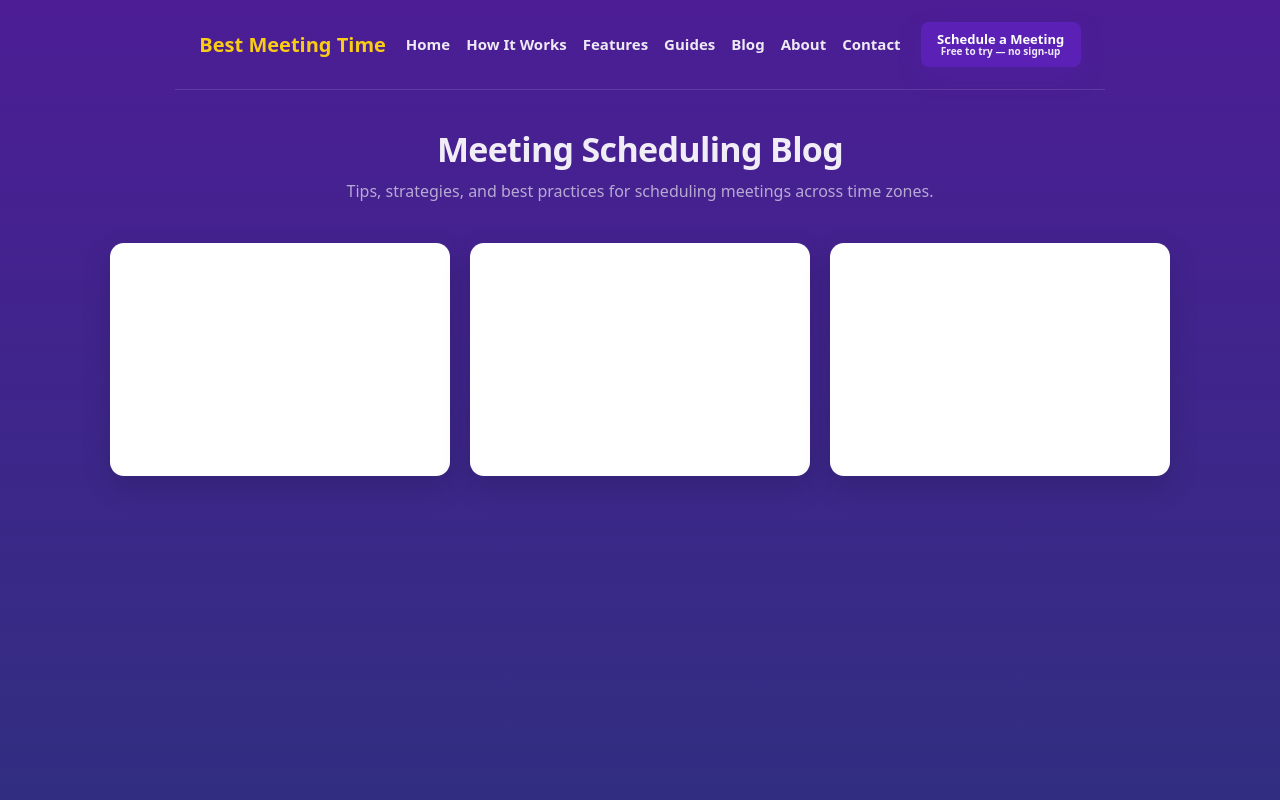
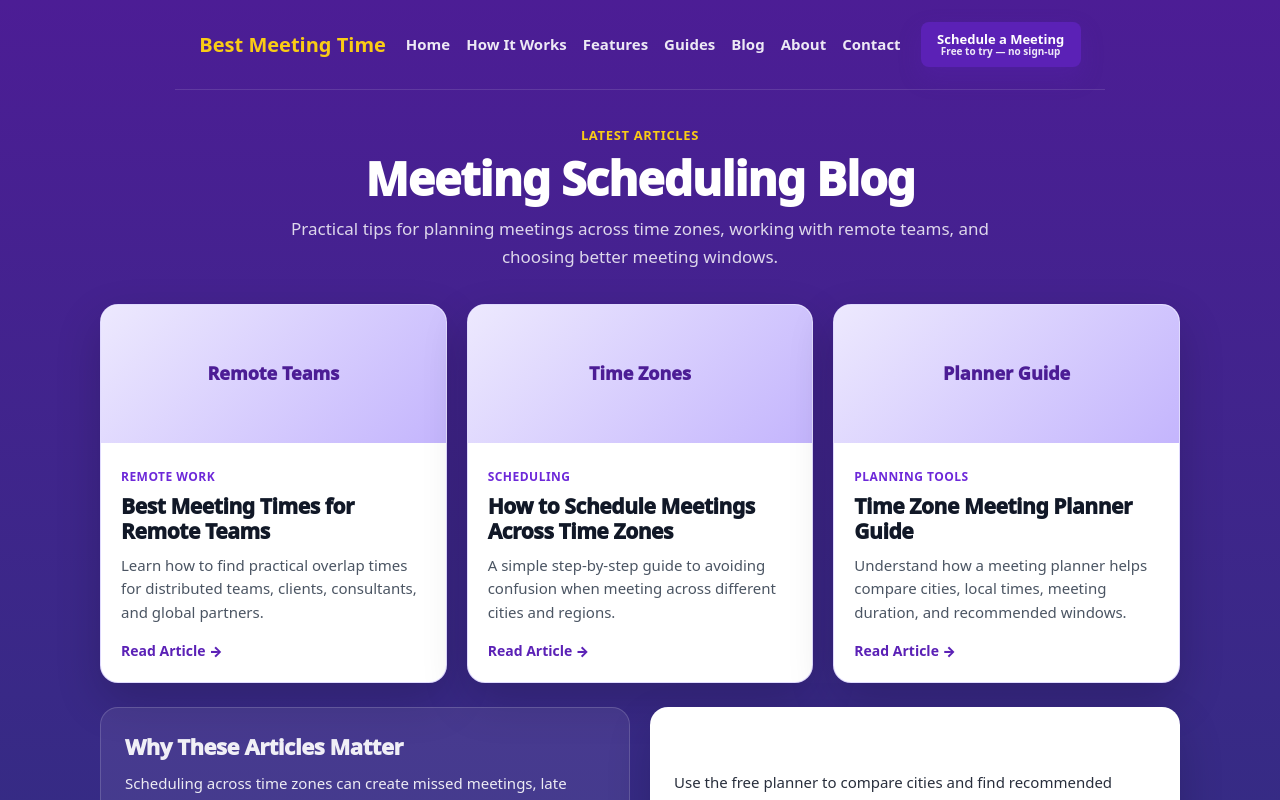
Before and after one commit to techtalk1282/Best-Meeting-Time, a Next.js app: page /blog in a window 1280 px wide. Shown: the top 800 px of the page. Built offline with nearby package versions, Linux system fonts and the light colour scheme.

Commit message:
Replace blog overview with polished AdSense-ready article hub
Updated the blog overview page to a polished article hub with improved UI and meaningful content for better AdSense integration.

```diff
--- a/app/blog/page.tsx
+++ b/app/blog/page.tsx
@@ -1,15 +1,22 @@
 /**
  * File: app/blog/page.tsx
- * Version: v1.0 (BLOG OVERVIEW PAGE)
+ * Version: v2.0 (POLISHED BLOG OVERVIEW - ADSENSE READY)
  * Date: 2026-05-05
  *
  * PURPOSE:
- * - Fix /blog 404
- * - Add SEO content hub for AdSense
- * - Provide initial article structure
+ * - Replace thin /blog page with a polished article hub
+ * - Match the target UI direction: clean cards, useful article previews, branded layout
+ * - Improve AdSense trust by removing empty-looking cards and adding meaningful content
+ *
+ * PROTECTED:
+ * - No Stripe changes
+ * - No checkout changes
+ * - No webhook changes
+ * - No KV changes
+ * - No ToolPreviewSection changes
  *
  * ROLLBACK:
- * - Delete this file if blog is removed from nav
+ * - Revert to v1.0 if this page does not test cleanly
  */
 
 import SiteNav from "../ui/SiteNav";
@@ -21,29 +28,89 @@ export default function BlogPage() {
       <SiteNav />
 
       <main style={pageWrap}>
-        <div style={header}>
+        <section style={heroSection}>
+          <p style={eyebrow}>Latest Articles</p>
+
           <h1 style={title}>Meeting Scheduling Blog</h1>
+
           <p style={subtitle}>
-            Tips, strategies, and best practices for scheduling meetings across time zones.
+            Practical tips for planning meetings across time zones, working with
+            remote teams, and choosing better meeting windows.
           </p>
-        </div>
+        </section>
 
-        <div style={grid}>
-          <a href="/how-to-schedule-meetings-across-time-zones" style={card}>
-            <h2>How to Schedule Meetings Across Time Zones</h2>
-            <p>Step-by-step process for global scheduling without confusion.</p>
+        <section style={featuredWrap}>
+          <a href="/best-meeting-times-remote-teams" style={featuredCard}>
+            <div style={imageBlock}>Remote Teams</div>
+
+            <div style={articleContent}>
+              <span style={category}>Remote Work</span>
+              <h2 style={articleTitle}>
+                Best Meeting Times for Remote Teams
+              </h2>
+              <p style={articleText}>
+                Learn how to find practical overlap times for distributed teams,
+                clients, consultants, and global partners.
+              </p>
+              <span style={readMore}>Read Article →</span>
+            </div>
           </a>
 
-          <a href="/best-meeting-times-remote-teams" style={card}>
-            <h2>Best Meeting Times for Remote Teams</h2>
-            <p>Find overlap times that actually work for distributed teams.</p>
+          <a href="/how-to-schedule-meetings-across-time-zones" style={featuredCard}>
+            <div style={imageBlock}>Time Zones</div>
+
+            <div style={articleContent}>
+              <span style={category}>Scheduling</span>
+              <h2 style={articleTitle}>
+                How to Schedule Meetings Across Time Zones
+              </h2>
+              <p style={articleText}>
+                A simple step-by-step guide to avoiding confusion when meeting
+                across different cities and regions.
+              </p>
+              <span style={readMore}>Read Article →</span>
+            </div>
           </a>
 
-          <a href="/time-zone-meeting-planner-guide" style={card}>
-            <h2>Time Zone Meeting Planner Guide</h2>
-            <p>Learn how to use scheduling tools effectively.</p>
+          <a href="/time-zone-meeting-planner-guide" style={featuredCard}>
+            <div style={imageBlock}>Planner Guide</div>
+
+            <div style={articleContent}>
+              <span style={category}>Planning Tools</span>
+              <h2 style={articleTitle}>
+                Time Zone Meeting Planner Guide
+              </h2>
+              <p style={articleText}>
+                Understand how a meeting planner helps compare cities, local
+                times, meeting duration, and recommended windows.
+              </p>
+              <span style={readMore}>Read Article →</span>
+            </div>
           </a>
-        </div>
+        </section>
+
+        <section style={infoSection}>
+          <div style={infoCard}>
+            <h2 style={infoTitle}>Why These Articles Matter</h2>
+            <p style={infoText}>
+              Scheduling across time zones can create missed meetings, late calls,
+              and avoidable confusion. These guides are designed to help teams
+              choose better times quickly and plan with more confidence.
+            </p>
+          </div>
+
+          <div style={ctaCard}>
+            <h2 style={infoTitle}>Ready to Find a Better Meeting Time?</h2>
+            <p style={infoText}>
+              Use the free planner to compare cities and find recommended meeting
+              windows.
+            </p>
+
+            <a href="/how-it-works#schedule-tool" style={ctaButton}>
+              Schedule a Meeting
+            </a>
+          </div>
+        </section>
       </main>
 
       <FooterSection />
@@ -54,40 +121,147 @@ export default function BlogPage() {
 /* STYLES */
 
 const pageWrap = {
-  maxWidth: "1100px",
+  maxWidth: "1120px",
   margin: "0 auto",
-  padding: "40px 20px 80px",
-  color: "white",
+  padding: "36px 20px 80px",
+  color: "#ffffff",
 };
 
-const header = {
+const heroSection = {
   textAlign: "center" as const,
-  marginBottom: "40px",
+  marginBottom: "34px",
+};
+
+const eyebrow = {
+  color: "#facc15",
+  fontSize: "13px",
+  fontWeight: 900,
+  margin: "0 0 8px",
+  textTransform: "uppercase" as const,
+  letterSpacing: "0.05em",
 };
 
 const title = {
-  fontSize: "34px",
-  fontWeight: 900,
-  marginBottom: "10px",
+  color: "#ffffff",
+  fontSize: "clamp(34px, 4vw, 46px)",
+  fontWeight: 950,
+  lineHeight: "1.08",
+  margin: "0 0 12px",
 };
 
 const subtitle = {
-  fontSize: "16px",
-  opacity: 0.85,
+  color: "rgba(255,255,255,0.82)",
+  fontSize: "17px",
+  lineHeight: "1.6",
+  maxWidth: "720px",
+  margin: "0 auto",
 };
 
-const grid = {
+const featuredWrap = {
   display: "grid",
   gridTemplateColumns: "repeat(3, 1fr)",
   gap: "20px",
+  marginBottom: "24px",
 };
 
-const card = {
-  background: "white",
-  color: "#1e1b4b",
+const featuredCard = {
+  background: "#ffffff",
+  color: "#111827",
+  borderRadius: "18px",
+  overflow: "hidden",
+  textDecoration: "none",
+  boxShadow: "0 18px 45px rgba(0,0,0,0.18)",
+  border: "1px solid rgba(221,214,254,0.9)",
+};
+
+const imageBlock = {
+  minHeight: "138px",
+  background: "linear-gradient(135deg, #ede9fe 0%, #c4b5fd 100%)",
+  color: "#4c1d95",
+  display: "flex",
+  alignItems: "center",
+  justifyContent: "center",
+  fontSize: "18px",
+  fontWeight: 950,
+};
+
+const articleContent = {
   padding: "20px",
-  borderRadius: "14px",
+};
+
+const category = {
+  display: "inline-block",
+  color: "#6d28d9",
+  fontSize: "12px",
+  fontWeight: 900,
+  marginBottom: "8px",
+  textTransform: "uppercase" as const,
+  letterSpacing: "0.04em",
+};
+
+const articleTitle = {
+  color: "#111827",
+  fontSize: "21px",
+  fontWeight: 950,
+  lineHeight: "1.2",
+  margin: "0 0 10px",
+};
+
+const articleText = {
+  color: "#4b5563",
+  fontSize: "15px",
+  lineHeight: "1.55",
+  margin: "0 0 14px",
+};
+
+const readMore = {
+  color: "#5b21b6",
+  fontSize: "14px",
+  fontWeight: 900,
+};
+
+const infoSection = {
+  display: "grid",
+  gridTemplateColumns: "1fr 1fr",
+  gap: "20px",
+};
+
+const infoCard = {
+  background: "rgba(255,255,255,0.08)",
+  border: "1px solid rgba(255,255,255,0.16)",
+  borderRadius: "18px",
+  padding: "24px",
+};
+
+const ctaCard = {
+  background: "#ffffff",
+  color: "#111827",
+  borderRadius: "18px",
+  padding: "24px",
+  boxShadow: "0 18px 45px rgba(0,0,0,0.16)",
+};
+
+const infoTitle = {
+  fontSize: "22px",
+  fontWeight: 950,
+  margin: "0 0 10px",
+};
+
+const infoText = {
+  fontSize: "15px",
+  lineHeight: "1.6",
+  margin: "0 0 18px",
+  color: "inherit",
+  opacity: 0.9,
+};
+
+const ctaButton = {
+  display: "inline-block",
+  background: "#5b21b6",
+  color: "#ffffff",
+  padding: "12px 18px",
+  borderRadius: "10px",
+  fontSize: "14px",
+  fontWeight: 900,
   textDecoration: "none",
-  fontWeight: 700,
-  boxShadow: "0 10px 30px rgba(0,0,0,0.15)",
 };
```
